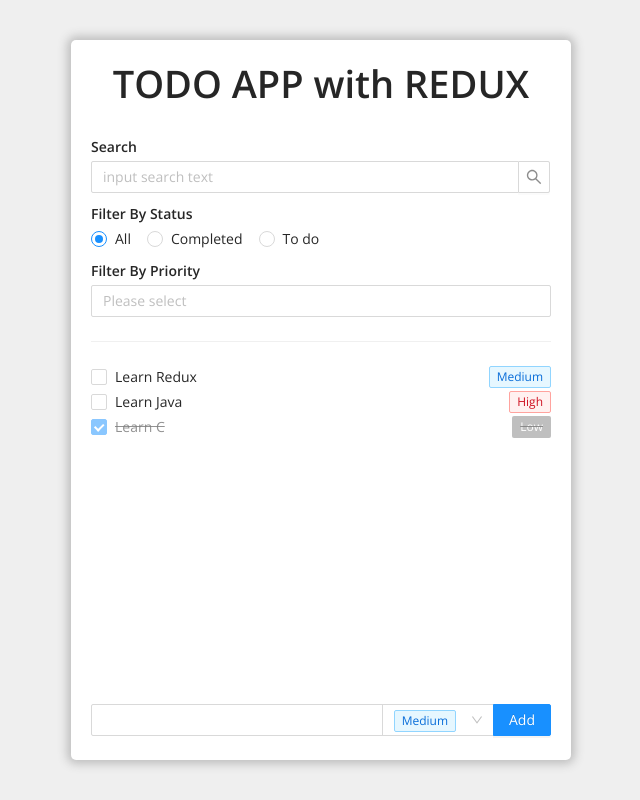
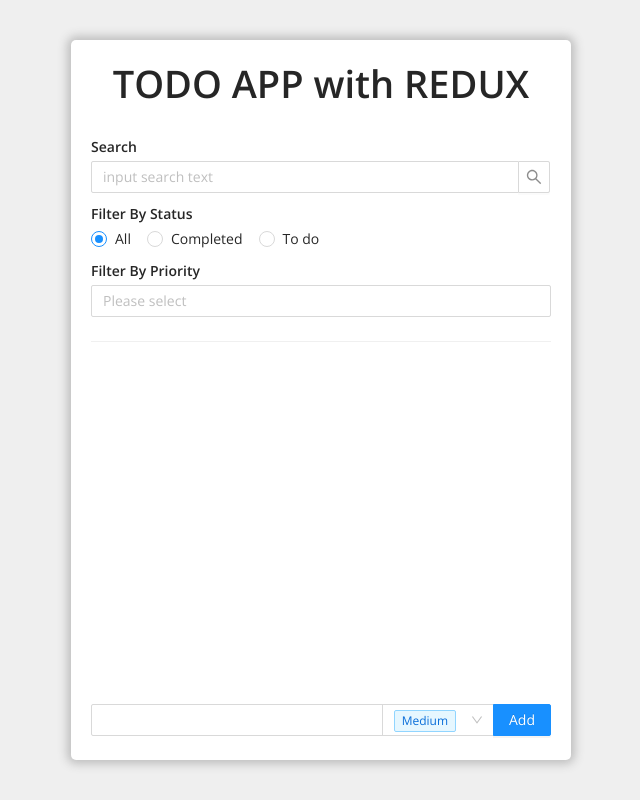
Before and after one commit to duyvodev/todo_redux, a React (Create React App) app: page / in a window 1280 px wide. Shown: the whole page, without its empty margins (319-959 px from the left). Built offline with nearby package versions, Linux system fonts and the light colour scheme.

Commit message:
fix: leave todoList an empty array

```diff
--- a/src/components/TodoList/TodoListSlice.js
+++ b/src/components/TodoList/TodoListSlice.js
@@ -1,23 +1,4 @@
-const initState = [
-  {
-    id: 1,
-    name: "Learn Redux",
-    priority: "Medium",
-    completed: false,
-  },
-  {
-    id: 2,
-    name: "Learn Java",
-    priority: "High",
-    completed: false,
-  },
-  {
-    id: 3,
-    name: "Learn C",
-    priority: "Low",
-    completed: true,
-  },
-];
+const initState = [];
 
 const todoListReducer = (state = initState, action) => {
   switch (action.type) {
```
